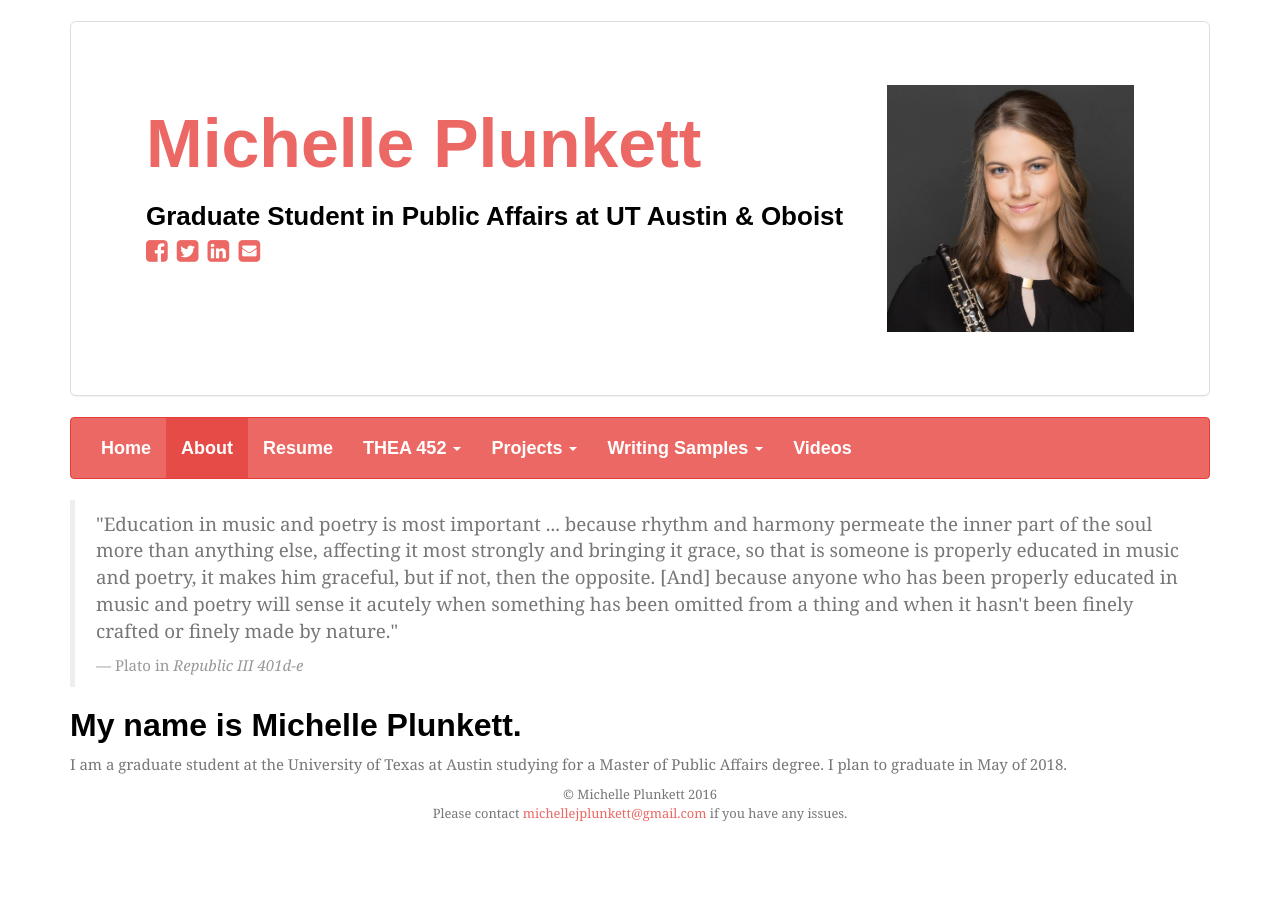
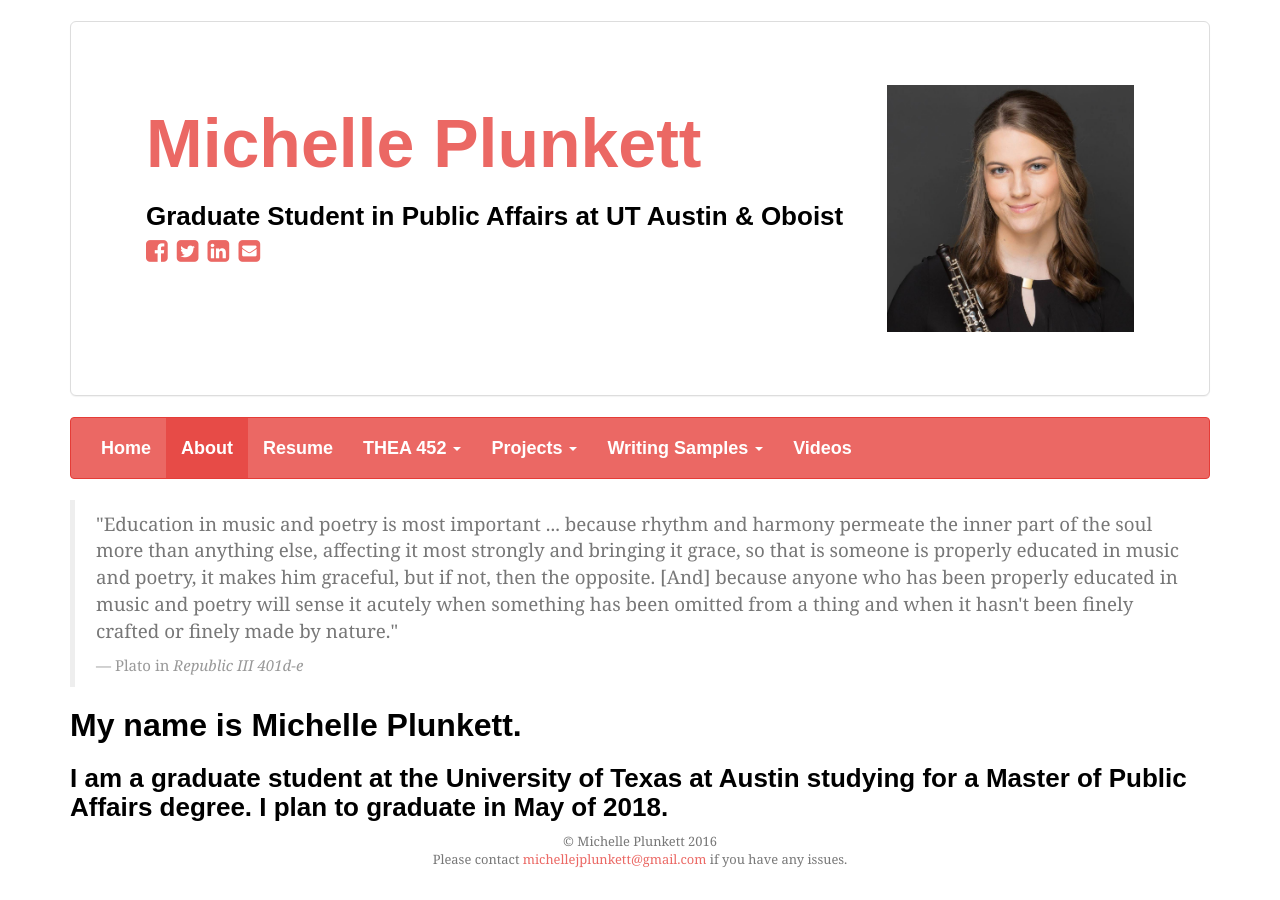
Before and after one commit to michelleplunkett/michelleplunkett.github.io, a Jekyll site: the page built from about.html, in a window 1280 px wide. Built offline with Jekyll 4.4.1, drawn with Linux system fonts in a browser that asks for light colours; nearby versions of some CDN libraries; some web fonts are replaced; Markdown is read by kramdown in place of the engine named in the settings.

```diff
--- a/about.html
+++ b/about.html
@@ -9,4 +9,4 @@ title: "About"
 </blockquote>
 
 <h2>My name is Michelle Plunkett.</h2>
-<p>I am a graduate student at the University of Texas at Austin studying for a Master of Public Affairs degree. I plan to graduate in May of 2018.</p>
+<p><h3>I am a graduate student at the University of Texas at Austin studying for a Master of Public Affairs degree. I plan to graduate in May of 2018.</h3></p>
```
